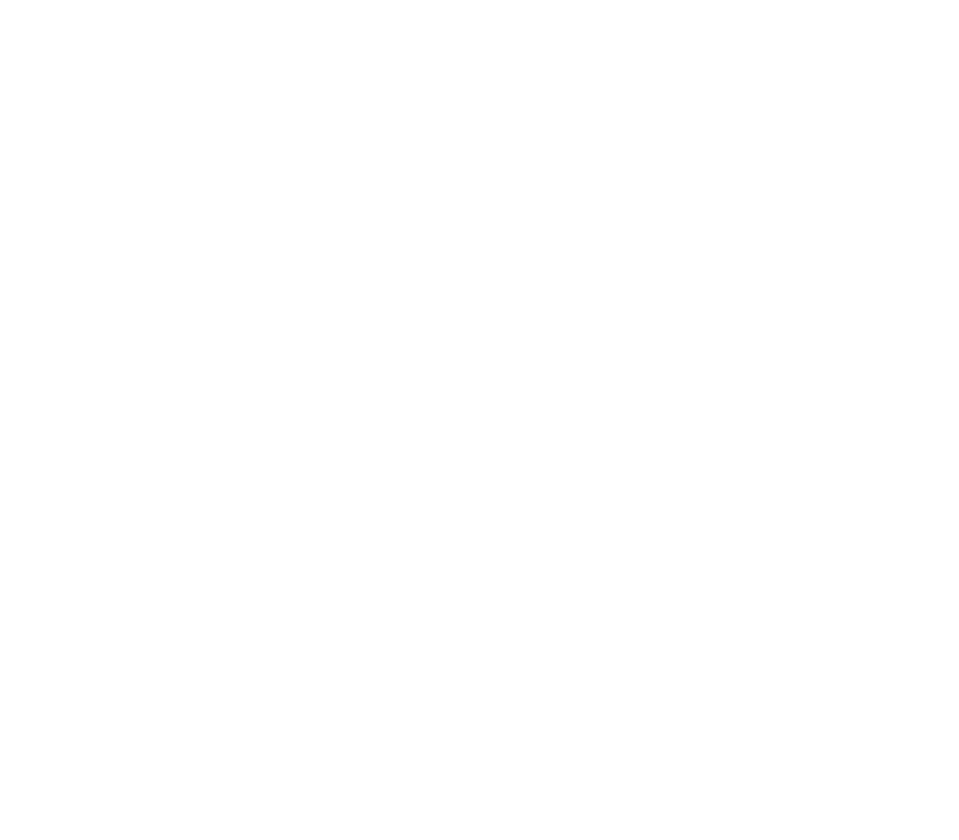
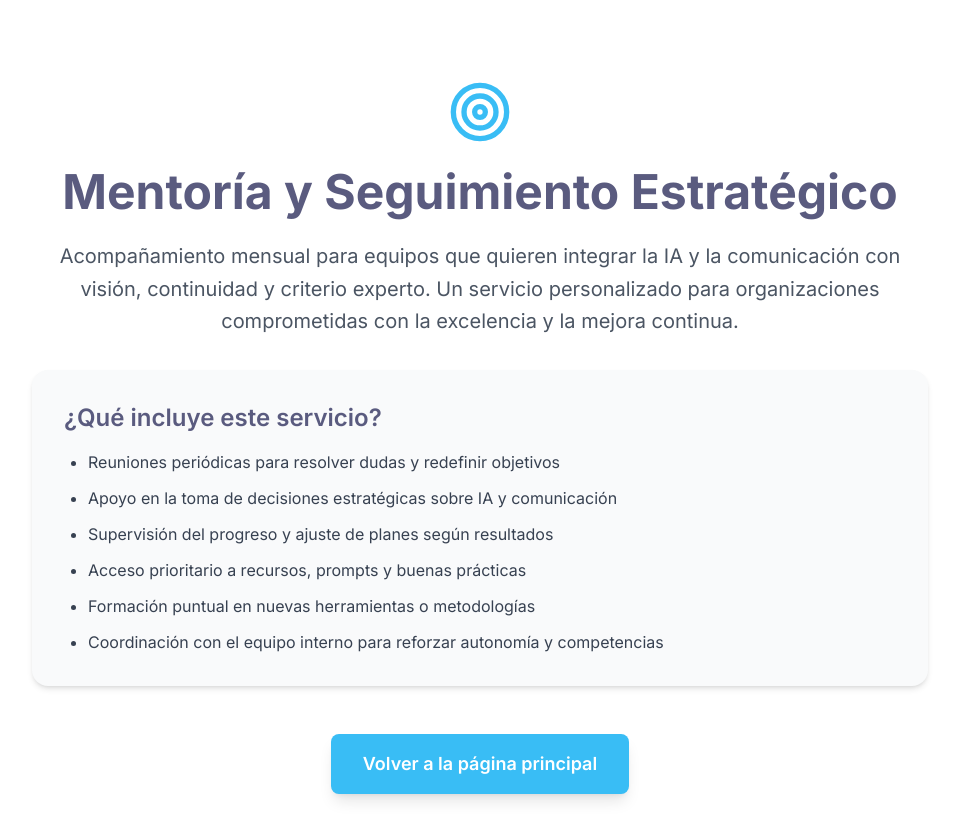
Before and after one commit to osanemeterio/oscarsanemeterio, a React (Vite) app: page /mentoria-seguimiento in a window 1280 px wide. Before the commit this address had no page. Shown: the top 840 px of the page, without its empty margins (160-1119 px from the left). Before the commit the page ends 800 px from the top, so only its background shows below. Built offline with nearby package versions, Linux system fonts and the light colour scheme.

Commit message:
Añadir servicio de Mentoría y Seguimiento Estratégico

```diff
--- a/src/App.tsx
+++ b/src/App.tsx
@@ -9,6 +9,7 @@ import FormacionIA from './pages/FormacionIA'
 import CreacionContenidos from './pages/CreacionContenidos'
 import TalleresPracticos from './pages/TalleresPracticos'
 import AnalisisDatos from './pages/AnalisisDatos'
+import MentoriaSeguimiento from './pages/MentoriaSeguimiento'
 
 function App() {
   return (
@@ -24,6 +25,7 @@ function App() {
         <Route path="/creacion-contenidos" element={<CreacionContenidos />} />
         <Route path="/talleres-practicos" element={<TalleresPracticos />} />
         <Route path="/analisis-datos" element={<AnalisisDatos />} />
+        <Route path="/mentoria-seguimiento" element={<MentoriaSeguimiento />} />
       </Routes>
     </Router>
   )
--- a/src/pages/Home.tsx
+++ b/src/pages/Home.tsx
@@ -1,6 +1,6 @@
 import { useState, useEffect } from 'react'
 import { Link } from 'react-router-dom'
-import { MessageSquare, Brain, FileText, Send, Linkedin, Twitter, Cpu, Building2, GraduationCap, PenTool, Users, Mail, User, Phone, MapPin } from 'lucide-react'
+import { MessageSquare, Brain, FileText, Send, Linkedin, Twitter, Cpu, Building2, GraduationCap, PenTool, Users, BarChart3, Mail, User, Phone, MapPin, Target } from 'lucide-react'
 
 function App() {
   const [newsletterEmail, setNewsletterEmail] = useState('')
@@ -73,6 +73,16 @@ function App() {
       icon: <Users className="w-10 h-10 text-[#39bdf5]" />,
       title: "Talleres Prácticos",
       description: "Aplicación real de herramientas de IA en comunicación con casos prácticos y metodologías probadas."
+    },
+    {
+      icon: <BarChart3 className="w-10 h-10 text-[#39bdf5]" />,
+      title: "Análisis de Datos",
+      description: "Métricas avanzadas y optimización para estrategia digital con enfoque en resultados medibles."
+    },
+    {
+      icon: <Target className="w-10 h-10 text-[#39bdf5]" />,
+      title: "Mentoría y Seguimiento Estratégico",
+      description: "Acompañamiento mensual para equipos que quieren integrar la IA y la comunicación con visión, continuidad y criterio experto."
     }
   ]
 
@@ -162,7 +172,9 @@ function App() {
           'Comunicación Institucional': '/comunicacion-institucional',
           'Formación en IA': '/formacion-ia',
           'Creación de Contenidos': '/creacion-contenidos',
-          'Talleres Prácticos': '/talleres-practicos'
+          'Talleres Prácticos': '/talleres-practicos',
+          'Análisis de Datos': '/analisis-datos',
+          'Mentoría y Seguimiento Estratégico': '/mentoria-seguimiento'
         }
 
         const route = serviceRoutes[service.title]
--- /dev/null
+++ b/src/pages/MentoriaSeguimiento.tsx
@@ -0,0 +1,38 @@
+import { Target } from 'lucide-react'
+
+export default function MentoriaSeguimientoPage() {
+  return (
+    <div className="min-h-screen bg-white text-[#5a5b7f] py-20 px-4">
+      <div className="max-w-4xl mx-auto text-center">
+        <Target className="w-16 h-16 text-[#39bdf5] mx-auto mb-6" />
+        <h1 className="text-4xl md:text-5xl font-bold mb-6">Mentoría y Seguimiento Estratégico</h1>
+        <p className="text-xl text-gray-600 mb-8 leading-relaxed">
+          Acompañamiento mensual para equipos que quieren integrar la IA y la comunicación con visión,
+          continuidad y criterio experto. Un servicio personalizado para organizaciones comprometidas con
+          la excelencia y la mejora continua.
+        </p>
+
+        <div className="bg-gray-50 p-8 rounded-2xl shadow-md text-left">
+          <h2 className="text-2xl font-semibold mb-4">¿Qué incluye este servicio?</h2>
+          <ul className="list-disc pl-6 text-gray-700 space-y-3">
+            <li>Reuniones periódicas para resolver dudas y redefinir objetivos</li>
+            <li>Apoyo en la toma de decisiones estratégicas sobre IA y comunicación</li>
+            <li>Supervisión del progreso y ajuste de planes según resultados</li>
+            <li>Acceso prioritario a recursos, prompts y buenas prácticas</li>
+            <li>Formación puntual en nuevas herramientas o metodologías</li>
+            <li>Coordinación con el equipo interno para reforzar autonomía y competencias</li>
+          </ul>
+        </div>
+
+        <div className="mt-12">
+          <a
+            href="/"
+            className="btn-primary text-lg font-semibold inline-block"
+          >
+            Volver a la página principal
+          </a>
+        </div>
+      </div>
+    </div>
+  )
+}
```
